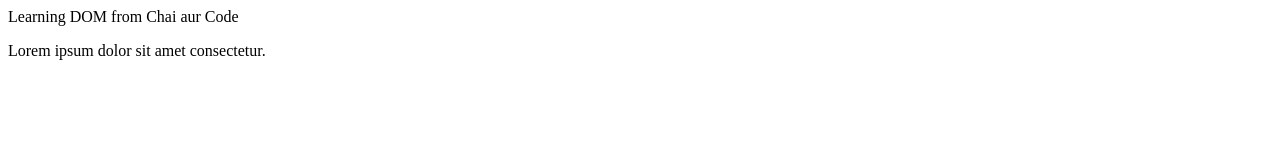
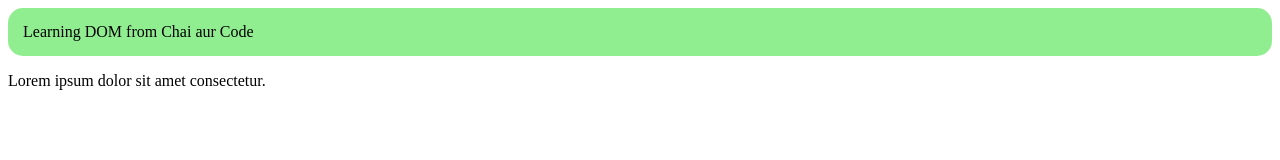
Before and after one commit to VineetSharma30/JS-Chai_Code, a plain HTML site: page 06_dom/dom.html in a window 1280 px wide. Drawn offline with Linux system fonts and the light colour scheme.

Commit message:
Querry Selectors DOM

```diff
--- a/06_dom/dom.html
+++ b/06_dom/dom.html
@@ -3,12 +3,14 @@
 <head>
     <meta charset="UTF-8">
     <title>DOM</title>
+
 </head>
 <body>
     <div class="bg-black">
-        <div class="heading">Learning DOM from Chai aur Code</div>
+        <div id="title" class="heading">Learning DOM from Chai aur Code</div>
         <p>Lorem ipsum dolor sit amet consectetur.
         </p>
     </div>
+    <script src="dom.js"></script>
 </body>
 </html>
--- /dev/null
+++ b/06_dom/dom.js
@@ -0,0 +1,19 @@
+// Different types of querry Selectors
+
+// document.getElementById("title")
+// document.getElementsByClassName("heading")
+// document.getElementsByTagName("div")
+
+// Attributes
+
+// document.getElementById("title").getAttribute("class")
+// document.getElementById("title").setAttribute("class","heading new")
+
+const title =  document.getElementById("title")
+title.style.backgroundColor  = "lightgreen"
+title.style.padding = "15px"
+title.style.borderRadius = "15px"
+
+//
+
+title.innerText
```
